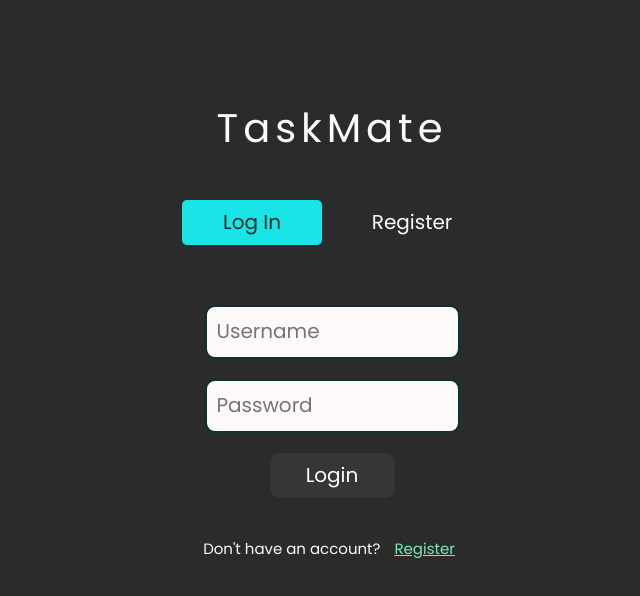
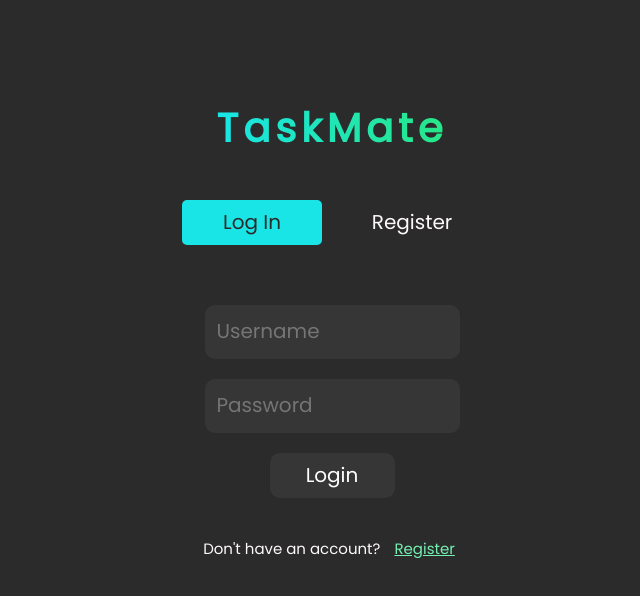
Before and after one commit to vishalkrsharma/taskmate-client, a React (Vite) app: page / in a window 1280 px wide. Shown: the top 596 px of the page, without its empty margins (308-948 px from the left). Built offline with nearby package versions, Linux system fonts and the light colour scheme; no server answers.

Commit message:
css changes

```diff
--- a/src/pages/LoginOrRegister.jsx
+++ b/src/pages/LoginOrRegister.jsx
@@ -1,16 +1,14 @@
-import React, { Fragment, useMemo, useState } from 'react';
+import React, { useState } from 'react';
 import Login from './Login';
 import Register from './Register';
-import { LoginRegisterContainer, Logo, PrimaryHeader, TabButton, ButtonContainer, TabContainer, TabForm } from '../styles/styles';
+import { LoginRegisterContainer, Logo, TabButton, ButtonContainer, TabContainer } from '../styles/styles';
 
 export default function LoginOrRegister() {
   const [activeTab, setActiveTab] = useState('login');
 
   return (
     <LoginRegisterContainer>
-      <Logo>
-        <PrimaryHeader>TaskMate</PrimaryHeader>
-      </Logo>
+      <Logo>TaskMate</Logo>
       <TabContainer>
         <ButtonContainer>
           <TabButton
@@ -26,10 +24,8 @@ export default function LoginOrRegister() {
             Register
           </TabButton>
         </ButtonContainer>
-        <TabForm>
-          {activeTab === 'login' && <Login setActiveTab={setActiveTab} />}
-          {activeTab === 'register' && <Register setActiveTab={setActiveTab} />}
-        </TabForm>
+        {activeTab === 'login' && <Login setActiveTab={setActiveTab} />}
+        {activeTab === 'register' && <Register setActiveTab={setActiveTab} />}
       </TabContainer>
     </LoginRegisterContainer>
   );
--- a/src/styles/global.js
+++ b/src/styles/global.js
@@ -8,7 +8,6 @@ const GlobalStyle = createGlobalStyle`
     --primary: #19e5e6;
     --secondary: #07213c;
     --accent: #27e787;
-    --bright: #fefafa;
     --hover: #363636;
     --tiber: #093232;
     --algae: #75f0b3;
--- a/src/styles/styles.js
+++ b/src/styles/styles.js
@@ -10,11 +10,16 @@ const LoginRegisterContainer = styled.div`
   gap: 4rem;
 `;
 
-const Logo = styled.div`
-  display: flex;
-  justify-content: center;
-  align-items: center;
-  flex-direction: column;
+const PrimaryHeader = styled.div`
+  font-size: 4rem;
+  letter-spacing: 0.5rem;
+`;
+
+const Logo = styled(PrimaryHeader)`
+  background-image: linear-gradient(to right, var(--primary), var(--accent));
+  background-clip: text;
+  color: transparent;
+  font-weight: 600;
 `;
 
 const TabContainer = styled.div`
@@ -23,6 +28,13 @@ const TabContainer = styled.div`
   justify-content: flex-start;
   gap: 2rem;
   align-items: center;
+`;
+
+const ButtonContainer = styled.div`
+  display: flex;
+  justify-content: center;
+  align-items: center;
+  gap: 2rem;
 `;
 
 const TabButton = styled.button`
@@ -38,29 +50,15 @@ const TabButton = styled.button`
   }
 `;
 
-const ButtonContainer = styled.div`
-  display: flex;
-  justify-content: center;
-  align-items: center;
-  gap: 2rem;
-`;
-
-const TabForm = styled.div``;
-
-const PrimaryHeader = styled.div`
-  font-size: 4rem;
-  letter-spacing: 0.5rem;
-`;
-
 const SecondaryHeader = styled.div`
   font-size: 2.75rem;
 `;
 
 const Input = styled.input`
   padding: 1rem;
-  border: 2px solid var(--tiber);
-  background-color: var(--bright);
-  color: var(--background);
+  border: 2px solid transparent;
+  background-color: var(--hover);
+  color: var(--text);
   border-radius: 1rem;
   &:focus {
     border: 2px solid var(--algae);
@@ -92,16 +90,25 @@ const Form = styled.form`
 
 const TextArea = styled.textarea`
   padding: 1rem;
-  border: 2px solid #51a0fb;
+  border: 2px solid var(--tiber);
   border-radius: 1rem;
   resize: none;
+  background-color: var(--hover);
+  color: var(--text);
+  &:focus {
+    border: 2px solid var(--algae);
+  }
 `;
 
 const Select = styled.select`
   padding: 1rem;
-  border: 2px solid #51a0fb;
+  border: 2px solid var(--tiber);
   border-radius: 1rem;
-  background-color: #ffffff;
+  background-color: var(--hover);
+  color: var(--text);
+  &:focus {
+    border: 2px solid var(--algae);
+  }
 `;
 
 const CloseButton = styled.button`
@@ -113,7 +120,6 @@ export {
   LoginRegisterContainer,
   Logo,
   ButtonContainer,
-  TabForm,
   PrimaryHeader,
   TabContainer,
   SecondaryHeader,
```
